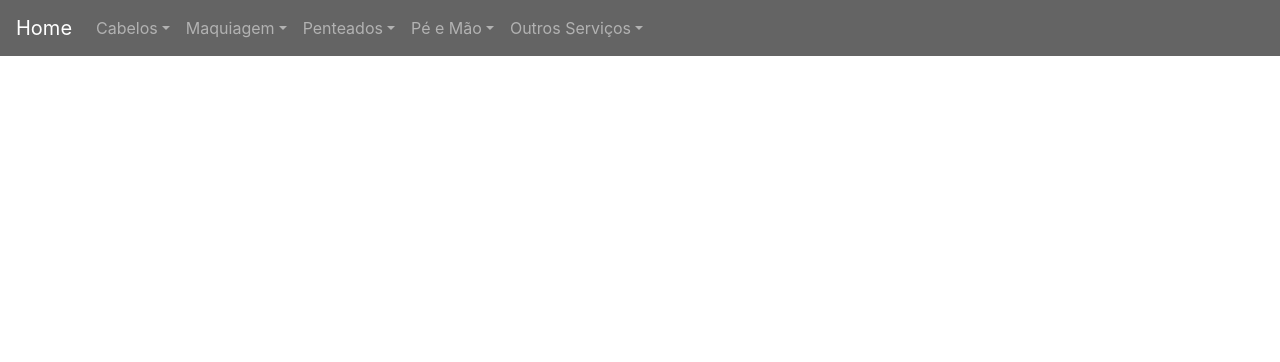
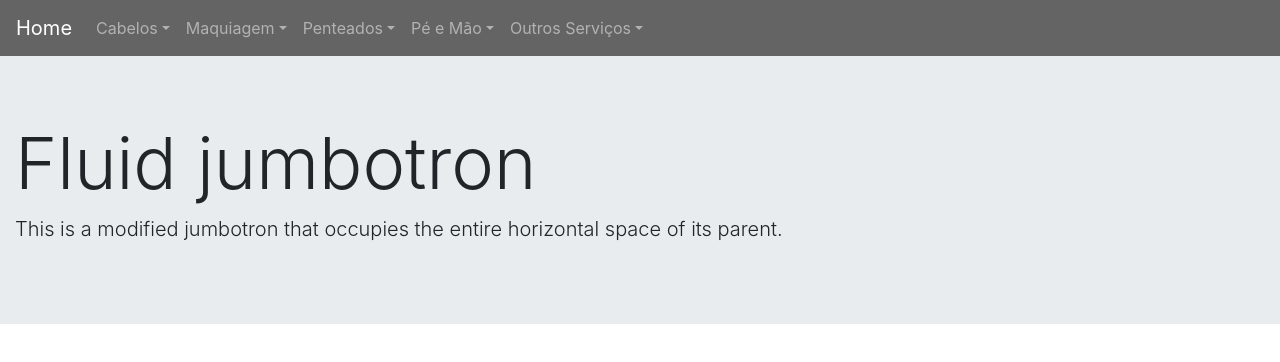
Before and after one commit to qwertyFFF/siteestheticcenter, a React (Create React App) app in the folder site/: page / in a window 1280 px wide. Shown: the top 362 px of the page. Built offline with nearby package versions, Linux system fonts and the light colour scheme.

Commit message:
Inicio do rodapé so site

```diff
--- a/site/public/index.html
+++ b/site/public/index.html
@@ -36,5 +36,8 @@
         To begin the development, run `npm start` or `yarn start`.
         To create a production bundle, use `npm run build` or `yarn build`.
         -->
+        <footer id="footer">
+
+        </footer>
     </body>
 </html>
--- /dev/null
+++ b/site/src/componentes/home_footer.jsx
@@ -0,0 +1,18 @@
+import React, {Component} from 'react';
+import 'bootstrap/dist/css/bootstrap.min.css';
+import { Jumbotron, Container } from 'reactstrap';
+
+const Rodape = (props) => {
+    return (
+      <div>
+        <Jumbotron fluid>
+          <Container fluid>
+            <h1 className="display-3">Fluid jumbotron</h1>
+            <p className="lead">This is a modified jumbotron that occupies the entire horizontal space of its parent.</p>
+          </Container>
+        </Jumbotron>
+      </div>
+    );
+  };
+
+  export default Rodape;
--- a/site/src/index.js
+++ b/site/src/index.js
@@ -4,6 +4,10 @@ import ReactDOM from 'react-dom';
 import registerServiceWorker from './registerServiceWorker';
 import 'bootstrap/dist/css/bootstrap.min.css';
 import MenuNavegacao from './componentes/home_navbar';
+import Rodape from './componentes/home_footer';
 
 ReactDOM.render(<MenuNavegacao />, document.getElementById('root'));
 registerServiceWorker();
+
+ReactDOM.render(<Rodape />, document.getElementById('footer'));
+registerServiceWorker();
```
Lines whose indentation alone changed are shown as unchanged.
